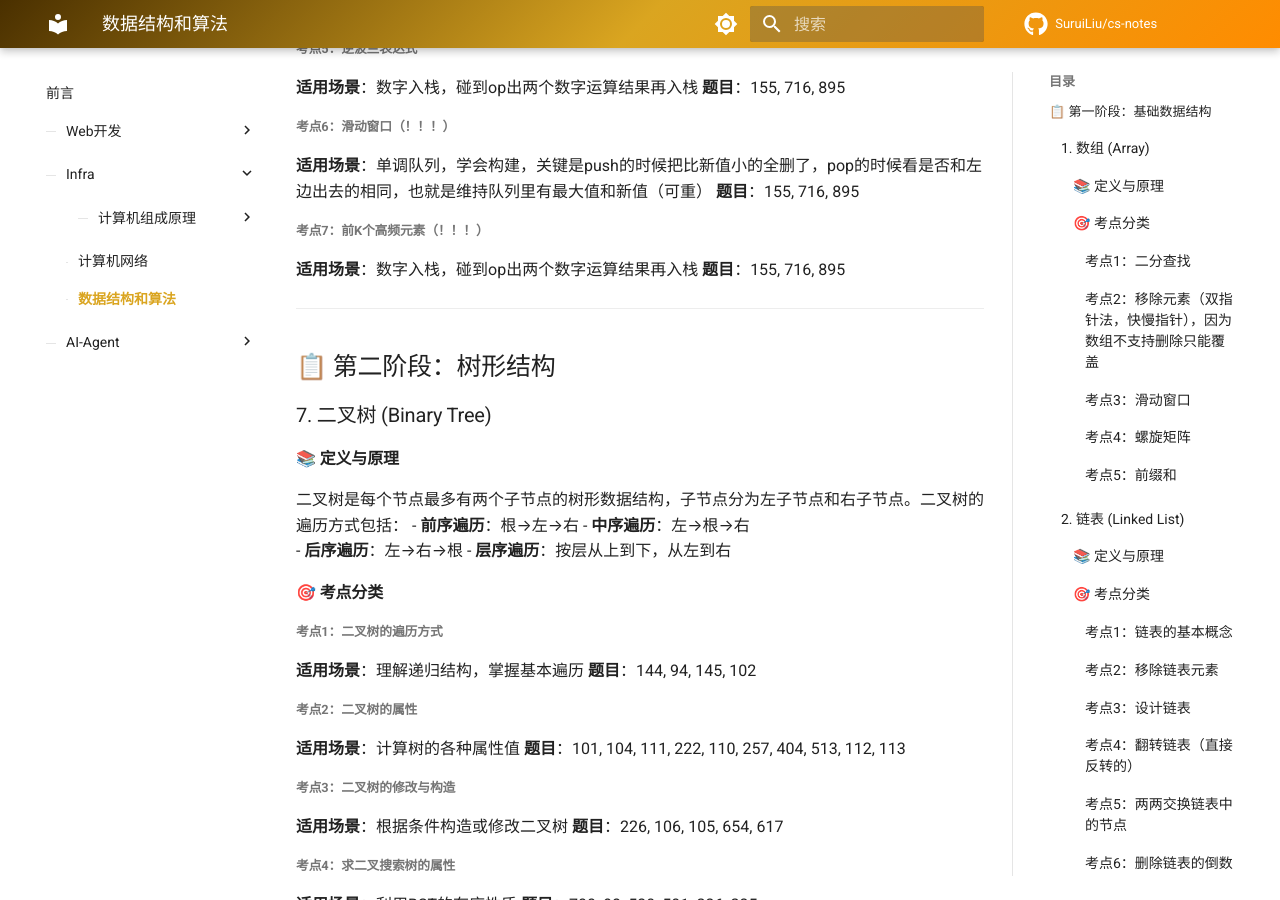
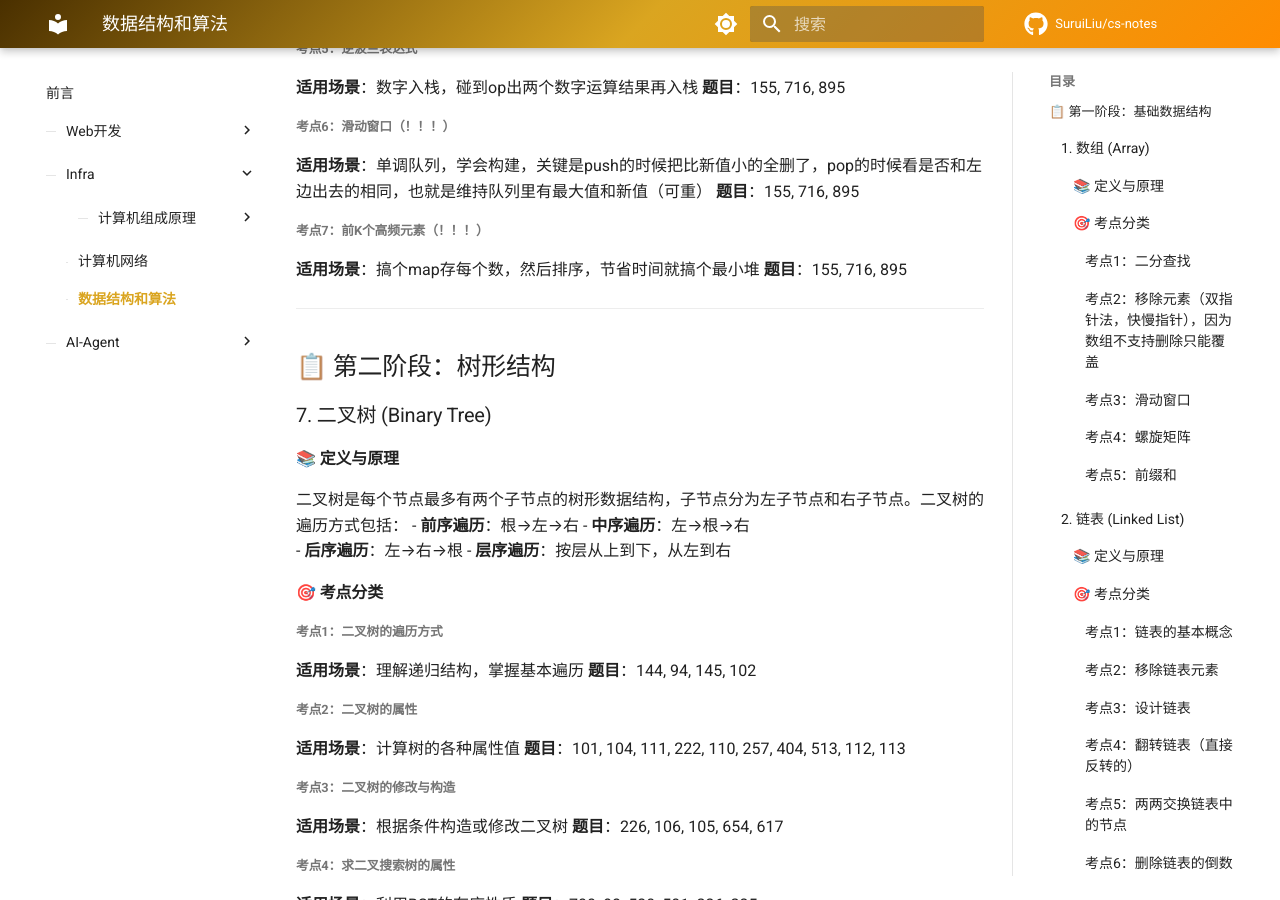
Before and after one commit to SuruiLiu/cs-notes, an MkDocs documentation site: the page built from docs/infra/leetcode/index.md, in a window 1280 px wide and 900 px high, scrolled down 4698 px. Built offline with MkDocs 1.6.1 and Material for MkDocs 9.7.7, drawn with Linux system fonts in a browser that asks for light colours; comment, search, counter and statistics services are not loaded.

Commit message:
op: add case7 to stack part

```diff
--- a/docs/infra/leetcode/index.md
+++ b/docs/infra/leetcode/index.md
@@ -203,7 +203,7 @@ KMP的主要思想是当出现字符串不匹配时，可以知道一部分之
 **题目**：155, 716, 895
 
 ##### 考点7：前k个高频元素（！！！）
-**适用场景**：数字入栈，碰到op出两个数字运算结果再入栈
+**适用场景**：搞个map存每个数，然后排序，节省时间就搞个最小堆
 **题目**：155, 716, 895
 
 ---
```
